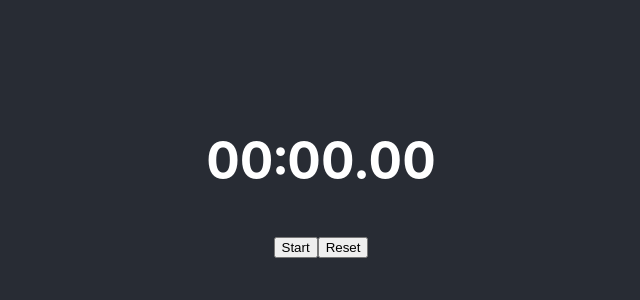
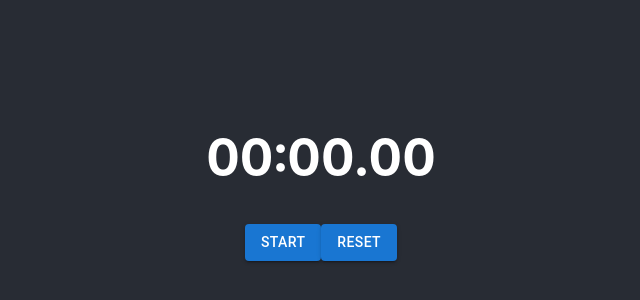
Before and after one commit to varun-seth/stopwatch, a React (Create React App) app: page / in a window 1280 px wide. Shown: the part 224-524 px from the top of the page, without its empty margins (319-959 px from the left). Built offline with nearby package versions, Linux system fonts and the light colour scheme.

Commit message:
✨ material UI

```diff
--- a/package.json
+++ b/package.json
@@ -3,6 +3,9 @@
   "version": "0.1.0",
   "private": true,
   "dependencies": {
+    "@emotion/react": "^11.10.6",
+    "@emotion/styled": "^11.10.6",
+    "@mui/material": "^5.11.14",
     "@testing-library/jest-dom": "^5.16.5",
     "@testing-library/react": "^13.4.0",
     "@testing-library/user-event": "^13.5.0",
--- a/src/App.js
+++ b/src/App.js
@@ -1,4 +1,5 @@
 import React, { useState, useRef } from 'react';
+import Button from '@mui/material/Button';
 
 import logo from './logo.svg';
 import './App.css';
@@ -55,9 +56,9 @@ function App() {
                         fontFeatureSettings: "tnum",
                         fontVariantNumeric: "tabular-nums"
                     }}>{formatTime(time)}</h1>
-                    {!isRunning && <button onClick={startTimer}>Start</button>}
-                    {isRunning && <button onClick={stopTimer}>Stop</button>}
-                    <button onClick={resetTimer}>Reset</button>
+                    {!isRunning && <Button onClick={startTimer} variant="contained">Start</Button>}
+                    {isRunning && <Button onClick={stopTimer} variant="contained">Stop</Button>}
+                    <Button onClick={resetTimer} variant="contained">Reset</Button>
                 </div>
 
             </header>
```
Also changed, not shown: 1 other file (tests, documents, lock files or other folders).
